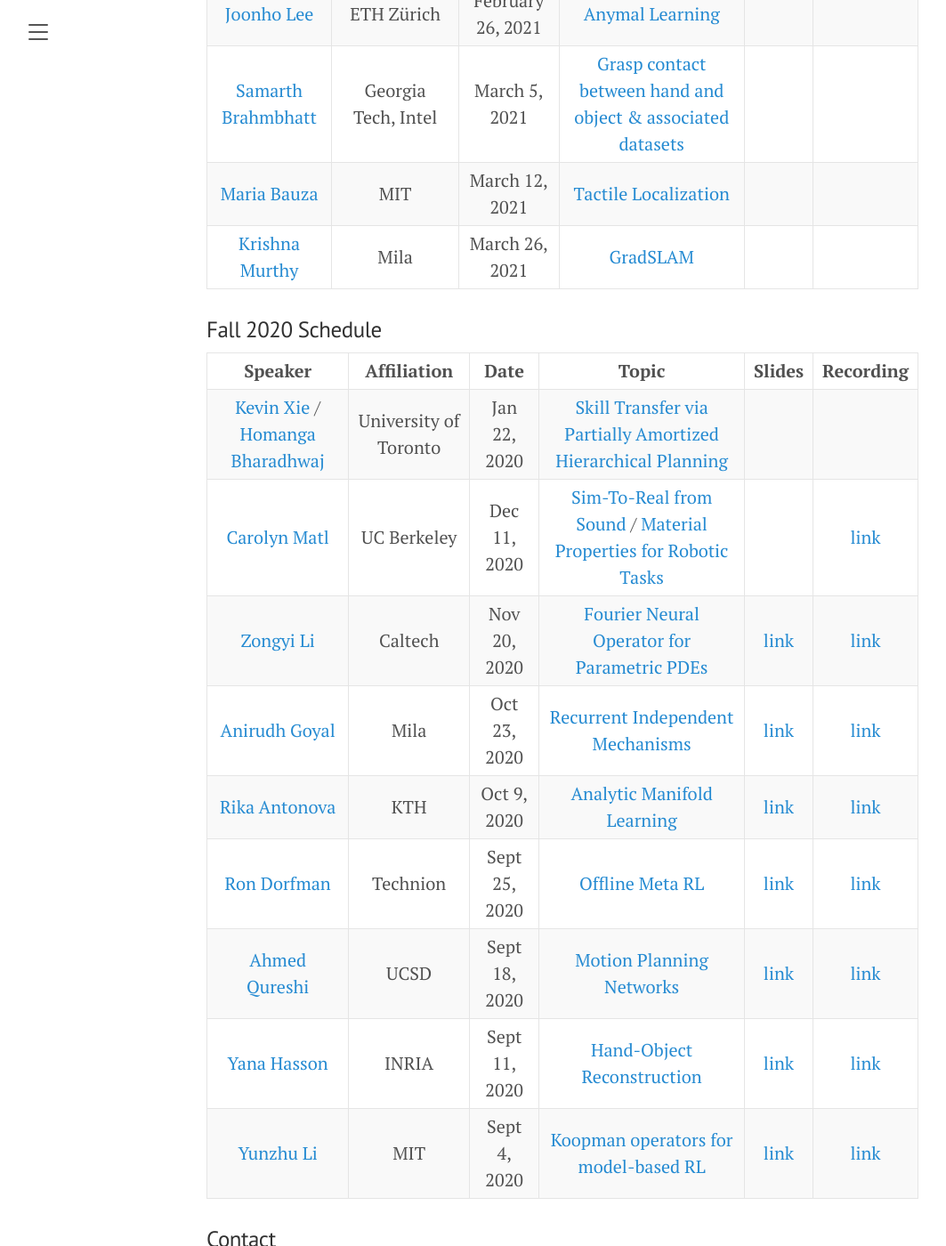
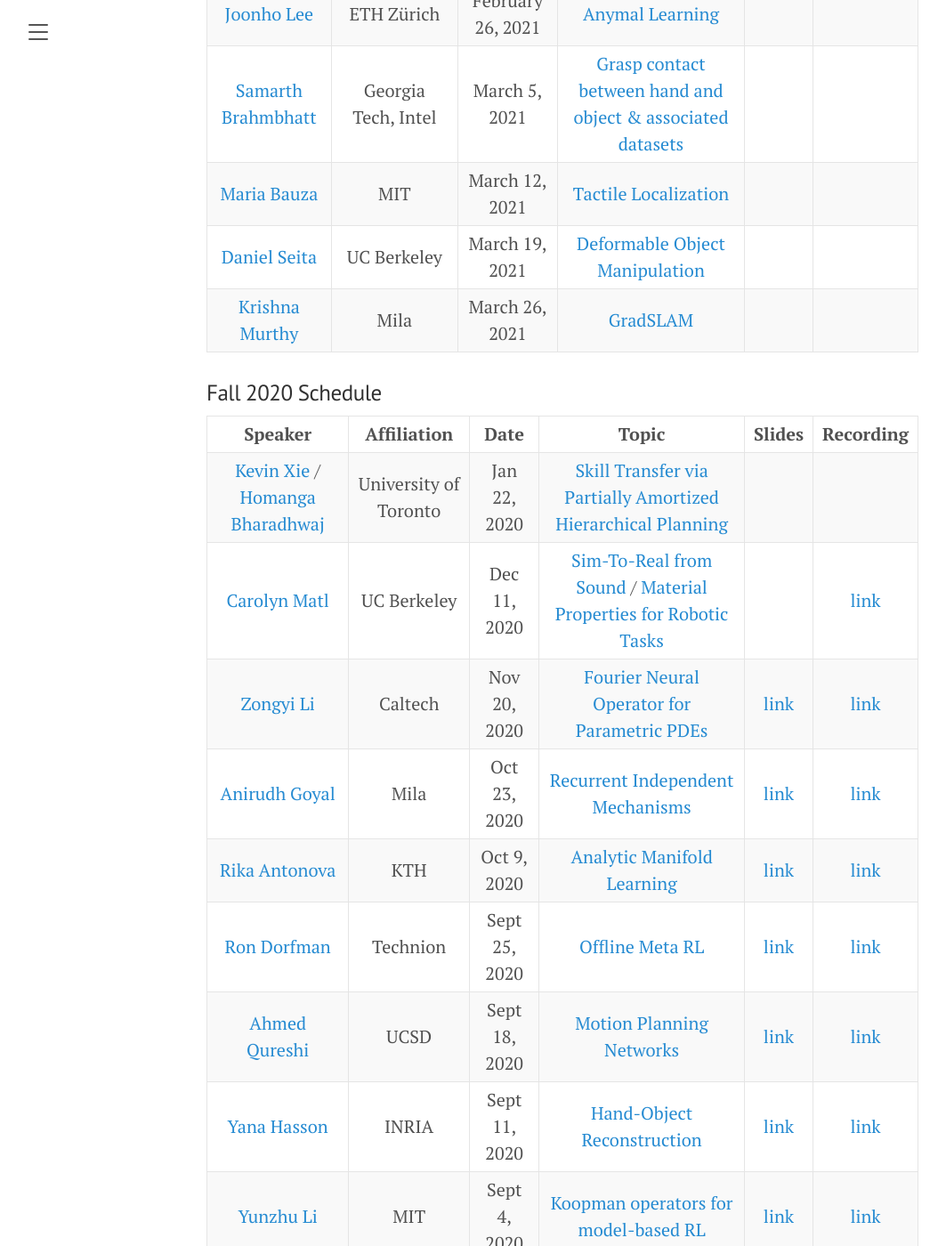
Before and after one commit to uoft-cs-robotics/toronto-air, a Jekyll site: the page built from index.md, in a window 1280 px wide and 1400 px high, scrolled down 1170 px. Shown: the whole window at 89% size, without its empty margins (8-1071 px from the left). Built offline with Jekyll 4.4.1, drawn with Linux system fonts in a browser that asks for light colours; comment, search, counter and statistics services are not loaded; part of the change alters nothing that is shown; some of the changed text lies outside the part shown.

Commit message:
Added Daniel's talk info

```diff
--- a/index.md
+++ b/index.md
@@ -51,6 +51,7 @@ Subscribe to our list to be notified of upcoming talks:
 |[Joonho Lee](https://twitter.com/junja941?lang=en)| ETH Zürich| February 26, 2021|[Anymal Learning](https://arxiv.org/pdf/2011.08811.pdf) |||
 |[Samarth Brahmbhatt](https://samarth-robo.github.io)| Georgia Tech, Intel| March 5, 2021| [Grasp contact between hand and object & associated datasets](https://smartech.gatech.edu/handle/1853/63585)|
 |[Maria Bauza](http://web.mit.edu/bauza/www/)| MIT| March 12, 2021| [Tactile Localization](https://arxiv.org/abs/1904.10944)|||
+|[Daniel Seita](https://people.eecs.berkeley.edu/~seita/)| UC Berkeley| March 19, 2021| [Deformable Object Manipulation](https://berkeleyautomation.github.io/bags/)|||
 |[Krishna Murthy](https://krrish94.github.io)| Mila| March 26, 2021| [GradSLAM](https://gradslam.github.io/)|||
 
 ### Fall 2020 Schedule
@@ -73,7 +74,7 @@ If you have any questions, kindly email the current organizers:
 - [Animesh Garg](https://animesh.garg.tech/): [garg@cs.toronto.edu](mailto:garg@cs.toronto.edu)
 - [Homanga Bharadhwaj](https://homangab.github.io/): [homanga@cs.toronto.edu](mailto:homanga@cs.toronto.edu)
 - [Arthur Allshire](https://allshire.org/): [arthur.allshire@mail.utoronto.ca](mailto:arthur.allshire@mail.utoronto.ca)
-- Nishkrit Desai: [nishkrit.desai@mail.utoronto.ca](mailto:nishkrit.desai@mail.utoronto.ca)
+- [Nishkrit Desai](https://ndes.ai): [nishkrit.desai@mail.utoronto.ca](mailto:nishkrit.desai@mail.utoronto.ca)
 
 #### Support and Acknowledgement
 
```
